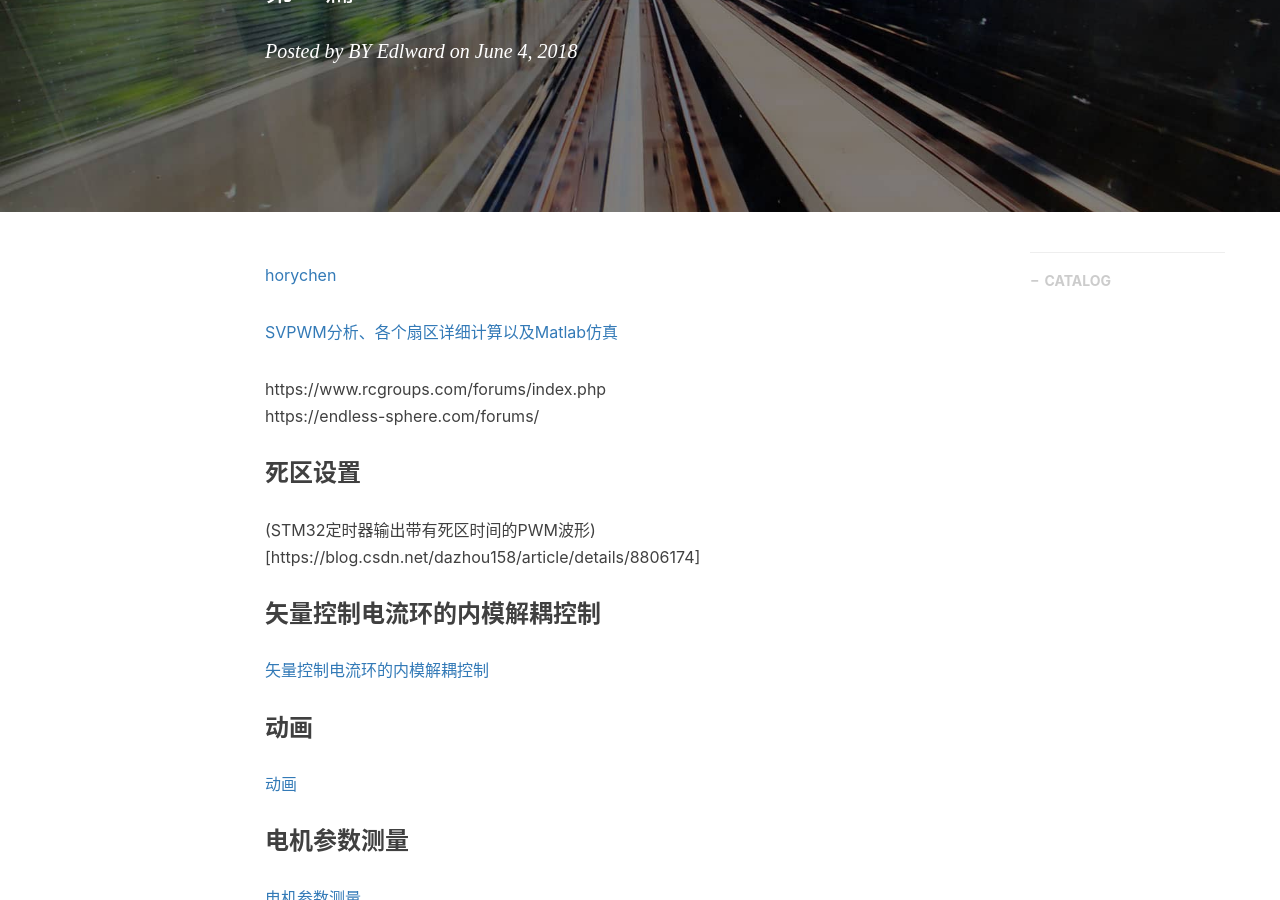
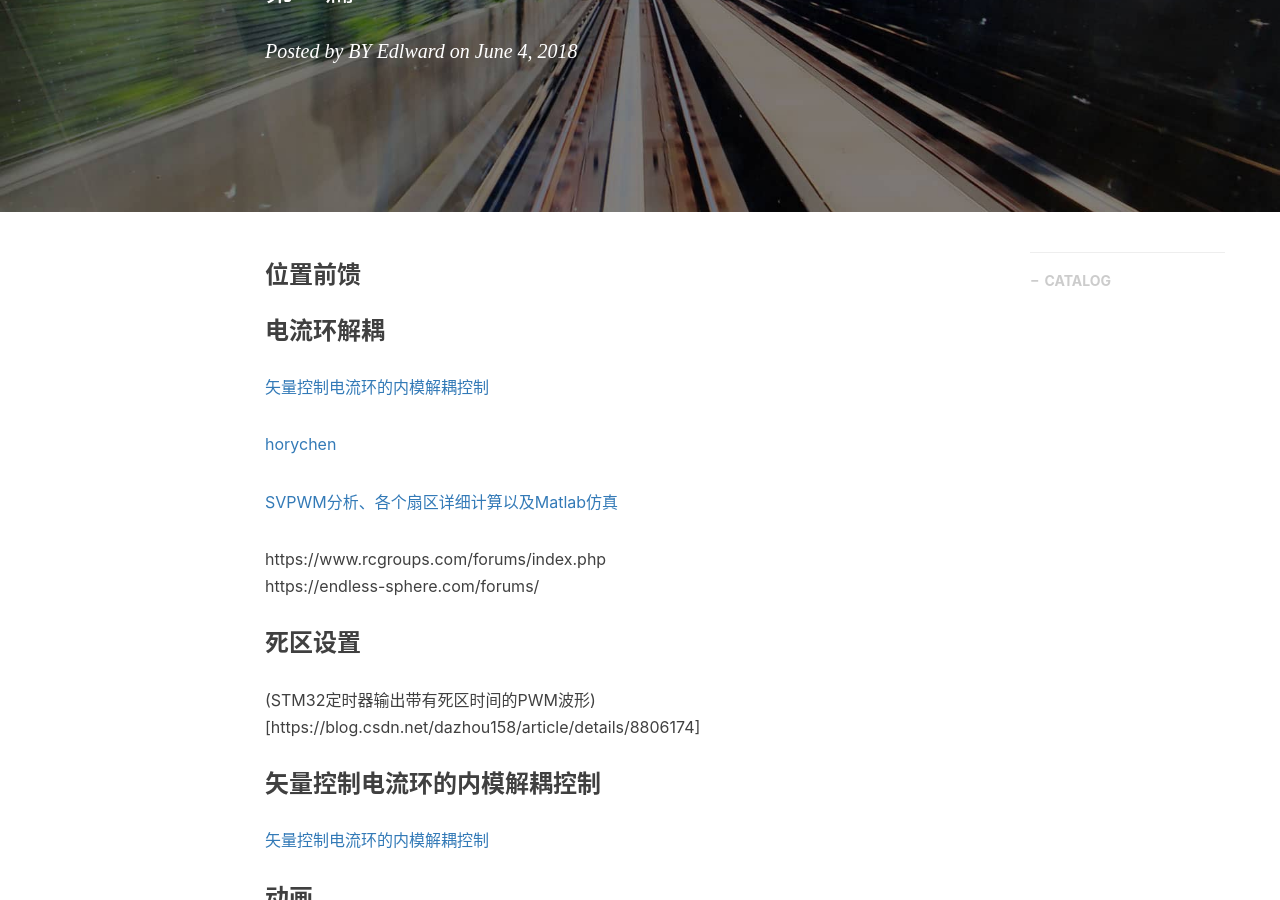
Before and after one commit to gary-robotics/dlward, a Jekyll site: the page built from _posts/2018-10-09-FOC-2018.markdown, in a window 1280 px wide and 900 px high, scrolled down 311 px. Built offline with Jekyll 4.4.1, drawn with Linux system fonts in a browser that asks for light colours; nearby versions of some CDN libraries; comment, search, counter and statistics services are not loaded.

Commit message:
Update 2018-10-09-FOC-2018.markdown

```diff
--- a/_posts/2018-10-09-FOC-2018.markdown
+++ b/_posts/2018-10-09-FOC-2018.markdown
@@ -9,6 +9,12 @@ catalog: true                       # 是否归档
 tags:                               #标签
     - FOC
 ---
+### 位置前馈
+
+### 电流环解耦
+
+[矢量控制电流环的内模解耦控制](https://wenku.baidu.com/view/56811a6825c52cc58bd6befb.html)
+
 [horychen](https://horychen.github.io/tech/Creating_2D_Pareto_Front_with_Python/)
 
 [SVPWM分析、各个扇区详细计算以及Matlab仿真](https://blog.csdn.net/michaelf/article/details/94013805)
```
